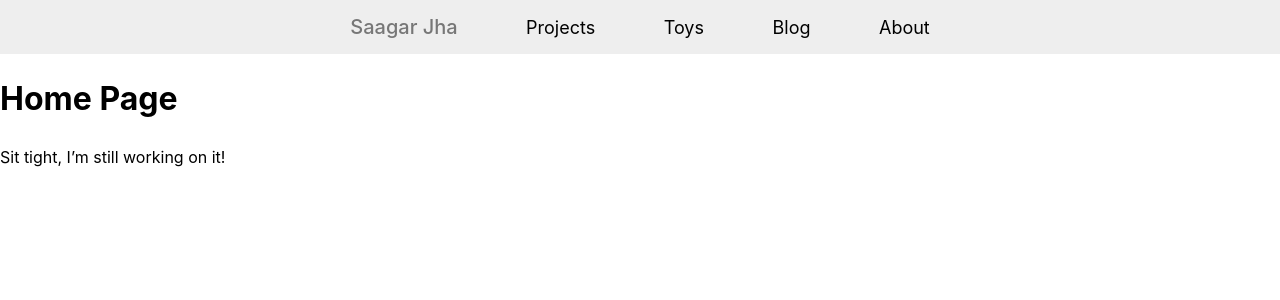
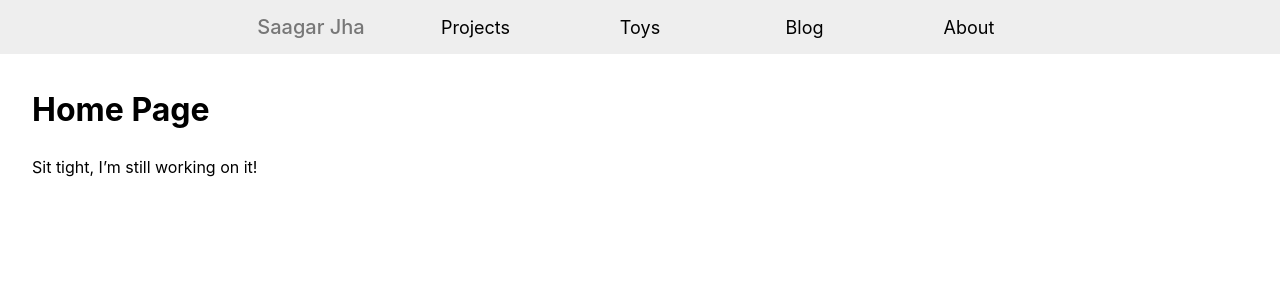
Before and after one commit to saagarjha/saagarjha.github.io, a Jekyll site: the page built from index.md, in a window 1280 px wide. Shown: the top 300 px of the page. Built offline with Jekyll 4.4.1, drawn with Linux system fonts in a browser that asks for light colours.

Commit message:
Add media query for titlebar, margin for homepage

```diff
--- a/_layouts/default.html
+++ b/_layouts/default.html
@@ -40,7 +40,7 @@
 	</head>
 	<body>
 		{% include header.html %}
-		{{ content }}
+		<main>{{ content }}</main>
 		{% include footer.html %}
 	</body>
 </html>
--- a/_sass/_header.scss
+++ b/_sass/_header.scss
@@ -1,19 +1,22 @@
+$nav_items: 5;
 $nav_background_color: #EEE;
+$nav_item_min_width: 10rem;
 $nav_item_y_padding: 0.75rem;
 $nav_item_x_padding: 2rem;
+$nav_item_collapsed_x_padding: 0.5rem;
 $nav_item_font_size: 1.125rem;
 $nav_item_color_transition: 0.2s;
 $nav_item_default_color: black;
 $nav_item_selected_color: #777;
 $home_nav_item_font_size: 1.25rem;
 $home_nav_item_font_weight: 500;
+$nav_collapse_width: $nav_item_min_width * $nav_items;
 
 header {
 	nav {
 		background-color: $nav_background_color;
 		ul {
 			list-style-type: none;
-			width: 100%;
 			padding: 0;
 			margin: 0;
 			overflow-x: auto;
@@ -22,10 +25,17 @@ header {
 
 			li {
 				display: inline-block;
-				padding: $nav_item_y_padding $nav_item_x_padding;
+				padding: $nav_item_y_padding 0;
 				font-size: $nav_item_font_size;
 				text-align: center;
 				font-weight: normal;
+				@media all and (max-width: $nav_collapse_width) {
+					padding: $nav_item_y_padding $nav_item_collapsed_x_padding;
+					min-width: 0;
+				}
+				@media not all and (max-width: $nav_collapse_width) {
+					min-width: $nav_item_min_width;
+				}
 
 				a {
 					text-decoration: none;
--- a/home.scss
+++ b/home.scss
@@ -2,6 +2,12 @@
 ---
 
 @import "showcase";
+
+$main_margin: 2rem;
+
+main {
+	margin: $main_margin;
+}
 
 {%assign items = site.showcase | size %}
 
```
